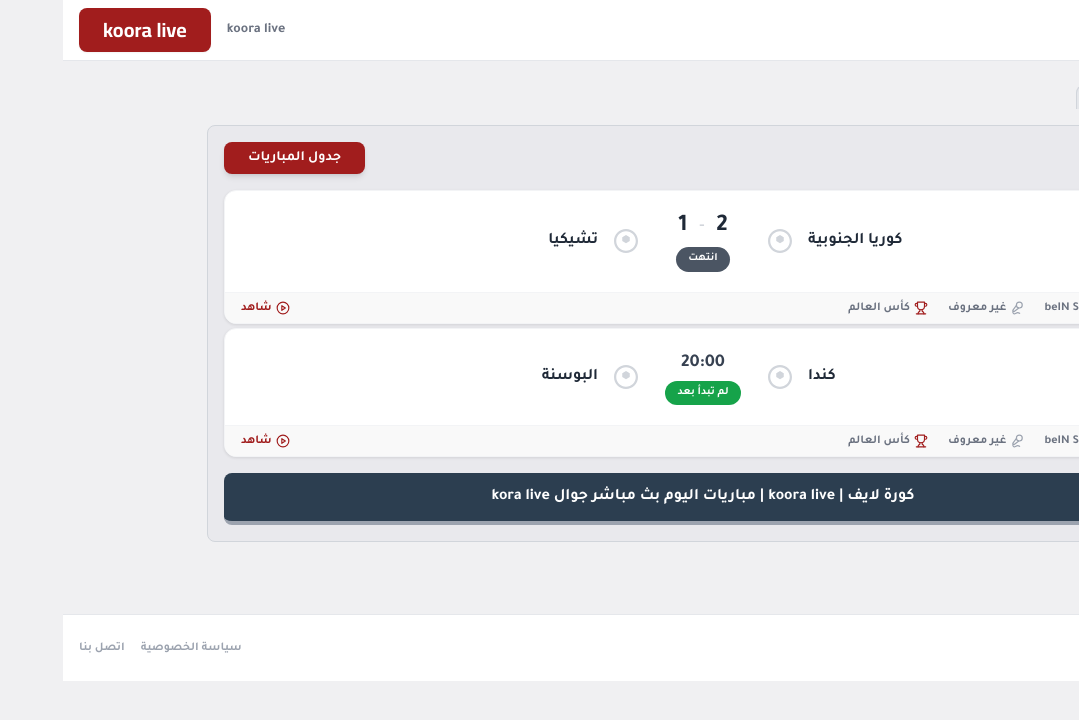
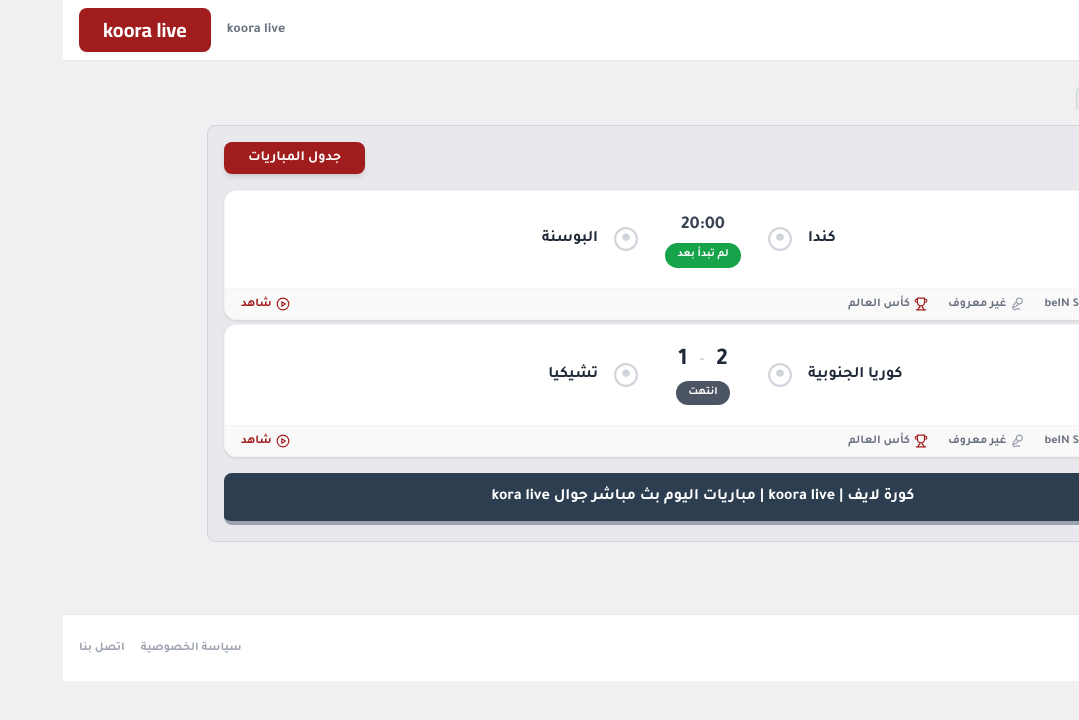
Before and after one commit to sakifooo/kora, a Next.js app: page / in a window 1280 px wide. Shown: the top 720 px of the page, without its empty margins (201-1280 px from the left). Built offline with nearby package versions, Linux system fonts and the light colour scheme.

Commit message:
Reorder match entries in Home component

```diff
--- a/src/app/page.tsx
+++ b/src/app/page.tsx
@@ -9,8 +9,8 @@ import {
 
 export default function Home() {
   const matches = [
+    { teamA: "كندا", teamB: "البوسنة", scoreA: 0, scoreB: 4, time: "20:00", status: "upcoming", channel: "beIN SPORTS MAX 1", commentator: "غير معروف", league: "كأس العالم", href: "/live/canada-vs-bosnia" },
     { teamA: "كوريا الجنوبية", teamB: "تشيكيا ", scoreA: 2, scoreB: 1, time: "20:00 ", status: "finished", channel: "beIN SPORTS MAX 1", commentator: "غير معروف", league: "كأس العالم", href: "/live/korea-vs-chek" },
-    { teamA: "كندا", teamB: "البوسنة", scoreA: 0, scoreB: 4, time: "20:00", status: "upcoming", channel: "beIN SPORTS MAX 1", commentator: "غير معروف", league: "كأس العالم", href: "/live/canada-vs-bosnia" },
 
   ];
 
```
